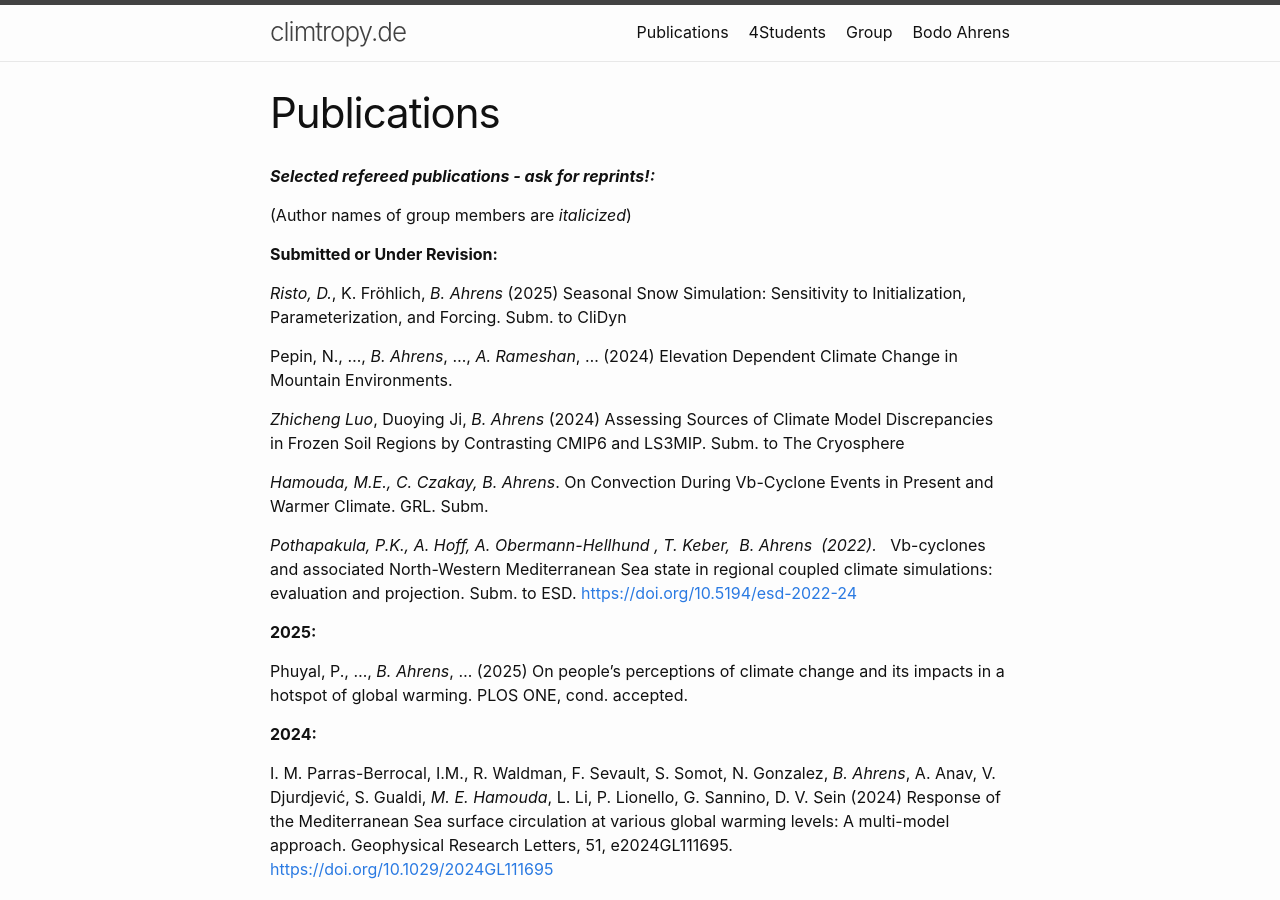
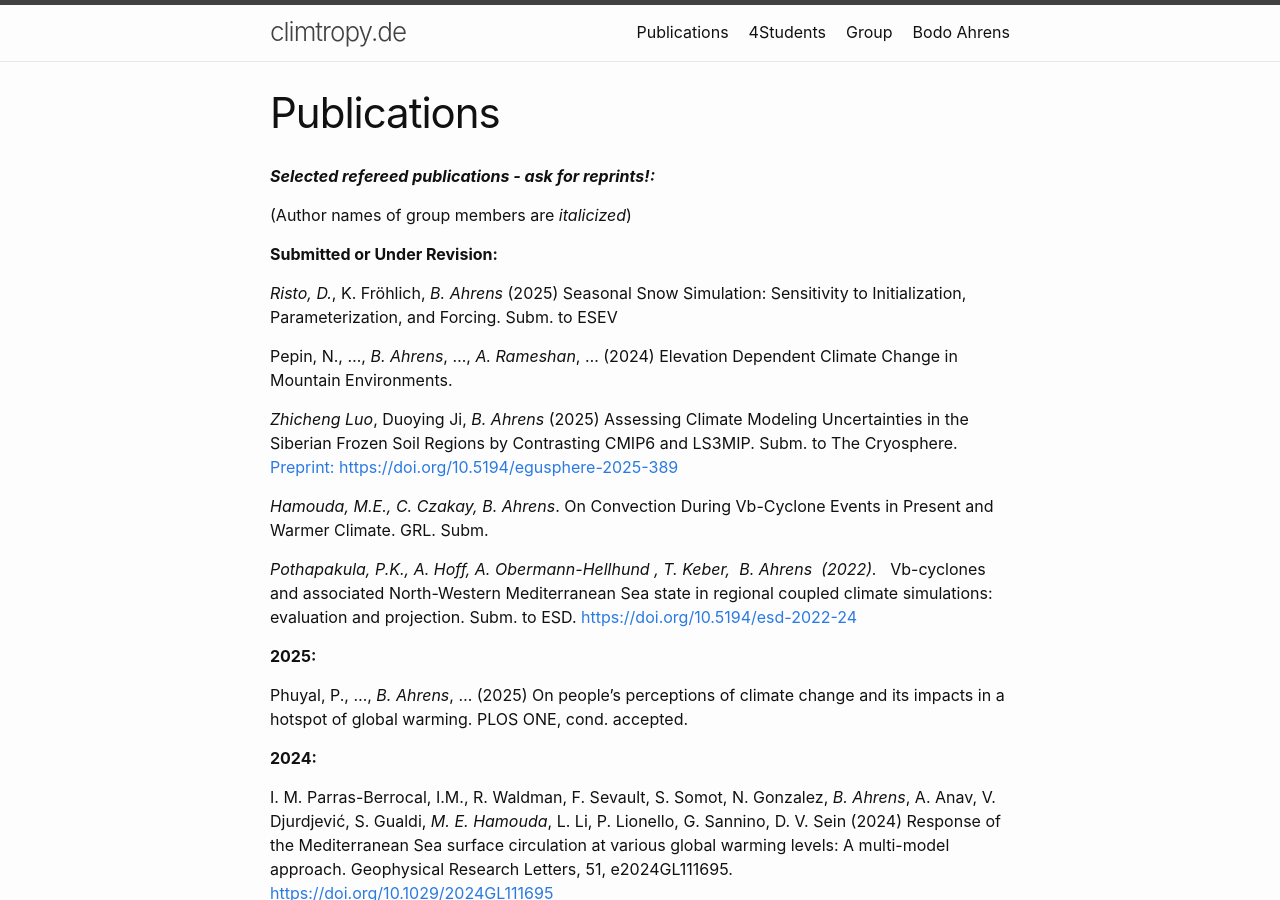
Before and after one commit to cliphy/cliphy.github.io, a Jekyll site: the page built from pubs.markdown, in a window 1280 px wide and 900 px high. Built offline with Jekyll 4.4.1, drawn with Linux system fonts in a browser that asks for light colours.

Commit message:
Update pubs.markdown

```diff
--- a/pubs.markdown
+++ b/pubs.markdown
@@ -13,13 +13,13 @@ group members are *italicized*)
 Under Revision:**
 
 *Risto, D.*, K. Fröhlich, *B. Ahrens* (2025) Seasonal Snow Simulation: Sensitivity to Initialization, Parameterization, and Forcing.
-Subm. to CliDyn
+Subm. to ESEV
 
 Pepin, N., ..., *B. Ahrens*, ..., *A. Rameshan*, ... (2024) Elevation Dependent Climate Change in Mountain Environments.
 
 
-*Zhicheng Luo*, Duoying Ji, *B. Ahrens* (2024) Assessing Sources of Climate Model Discrepancies in Frozen Soil Regions by Contrasting CMIP6 and LS3MIP.
-Subm. to The Cryosphere
+*Zhicheng Luo*, Duoying Ji, *B. Ahrens* (2025) Assessing Climate Modeling Uncertainties in the Siberian Frozen Soil Regions by Contrasting CMIP6 and LS3MIP.
+Subm. to The Cryosphere. [Preprint: https://doi.org/10.5194/egusphere-2025-389](https://egusphere.copernicus.org/preprints/2025/egusphere-2025-389/){:target="_blank" rel="noopener"}
 
 *Hamouda, M.E., C. Czakay, B. Ahrens*. On Convection During Vb-Cyclone Events in Present and Warmer Climate. GRL. Subm.
 
```
